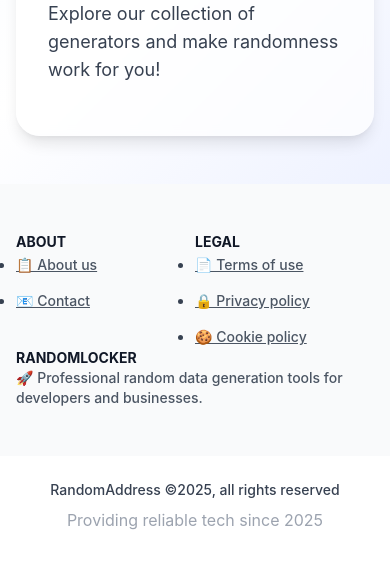
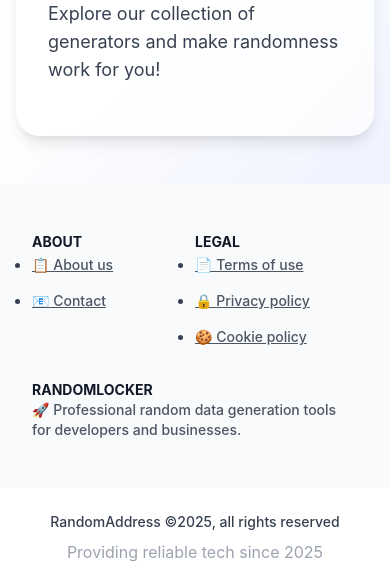
Before and after one commit to yusazhao/random-address, a CodeIgniter app: page /database/index.php/footprint/aboutus in a window 390 px wide. Shown: the part 717-1305 px from the top of the page. Before the commit the page ends 1247 px from the top, so only its background shows below. Run offline with CodeIgniter, Linux system fonts and the light colour scheme.

Commit message:
random address

```diff
--- a/application/views/footer.php
+++ b/application/views/footer.php
@@ -1,5 +1,5 @@
 <footer class="bg-gray-50 border-t border-gray-200">
-  <div class="container mx-auto px-4 sm:px-6 lg:px-8 py-12 lg:py-16">
+  <div class="container mx-auto px-8 sm:px-6 lg:px-8 py-12 lg:py-16">
     <div class="grid grid-cols-2 md:grid-cols-3 lg:grid-cols-3 gap-8 lg:gap-12 max-w-6xl mx-auto items-start">
 
       <!-- About -->
@@ -22,7 +22,7 @@
       </div>
 
       <!-- RandomLocker -->
-      <div class="col-span-2 md:col-span-1">
+      <div class="col-span-2 md:col-span-1 mt-8 md:mt-0">
         <h6 class="text-sm font-bold text-gray-900 uppercase tracking-wider mb-4 lg:mb-6">RandomLocker</h6>
         <p class="text-gray-600 font-medium leading-relaxed text-sm lg:text-base">
           🚀 Professional random data generation tools for developers and businesses.
--- a/static/css/custom.css
+++ b/static/css/custom.css
@@ -1336,6 +1336,17 @@ dl > div.border-b {
   }
 }
 
+.mt-8 {
+  margin-top: 2rem; /* 32px */
+}
+
+/* 响应式 margin */
+@media (min-width: 768px) {
+  .md\:mt-0 {
+    margin-top: 0;
+  }
+}
+
 .bg-gradient-to-r {
   background-image: linear-gradient(to right, var(--tw-gradient-stops));
 }
```
